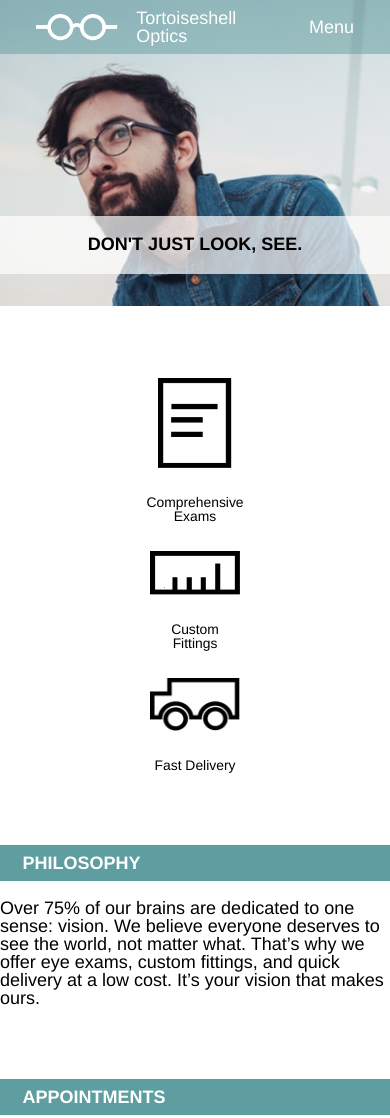
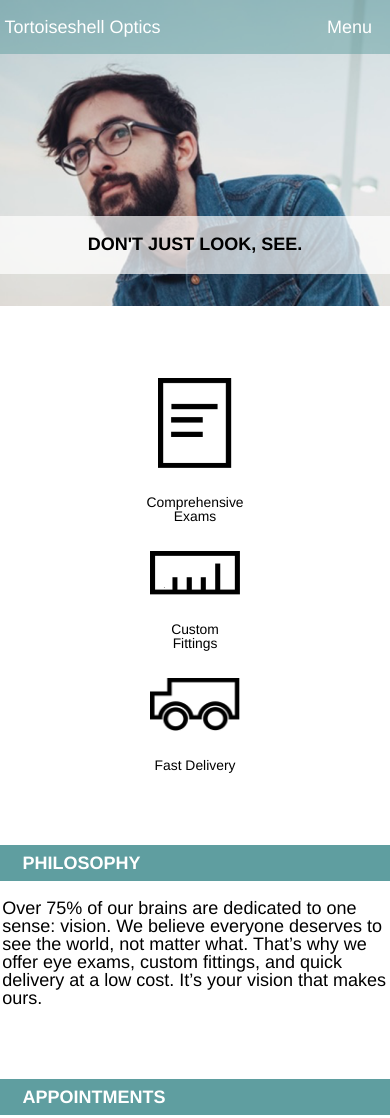
Before and after one commit to nredman22/Tortoiseshell-Optics, a plain HTML site: page index.html in a window 390 px wide. Shown: the top 1118 px of the page. Drawn offline with Linux system fonts and the light colour scheme.

Commit message:
Updated header

```diff
--- a/resources/css/style.css
+++ b/resources/css/style.css
@@ -204,6 +204,10 @@ footer img {
 
     }
 
+    .info p{
+        padding-left: .125rem;
+    }
+
     .info {
         width: 100%;
         margin-top: 4rem;
@@ -237,4 +241,15 @@ footer img {
         padding: 4rem 0;
     }
 
+    .logo img{
+        display: none;
+    }
+
+    .logo {
+        margin-left: .25rem;
+    }
+
+    nav {
+        padding-right: 0;
+    }
 }
```
